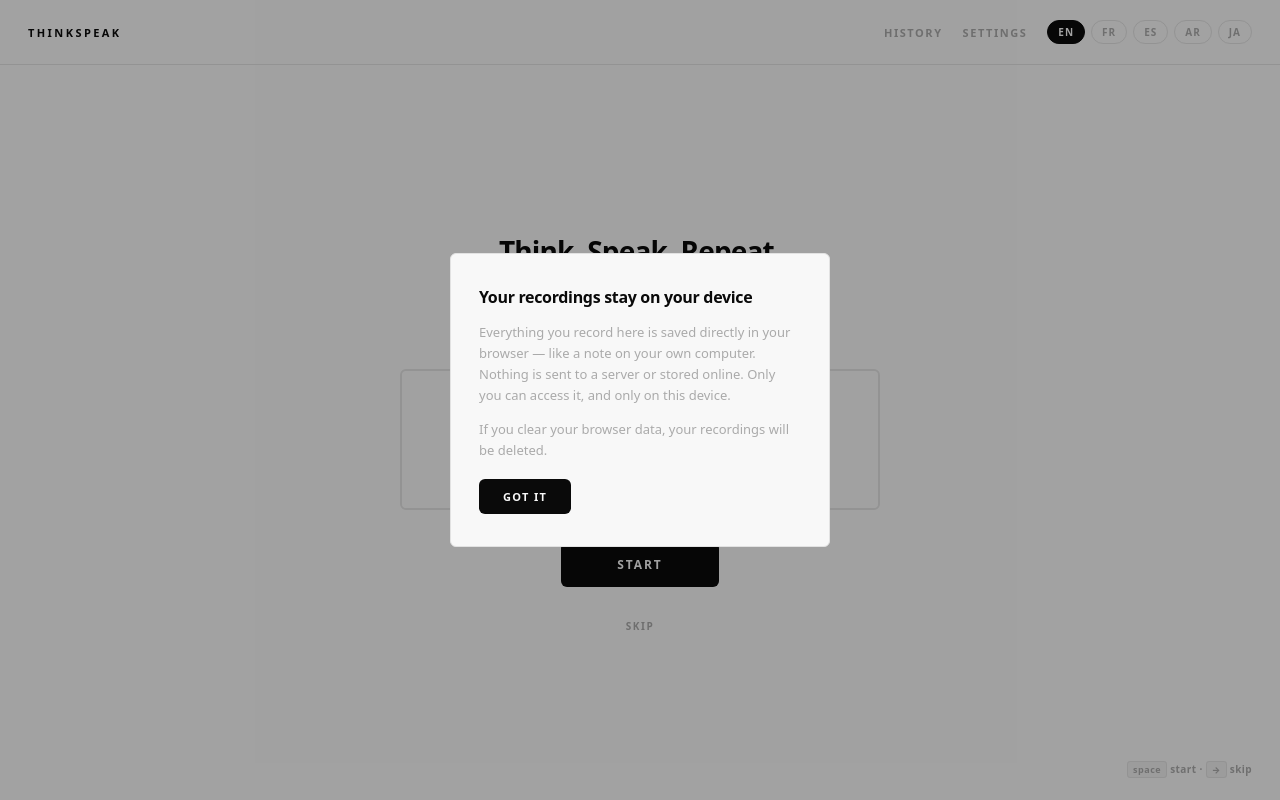
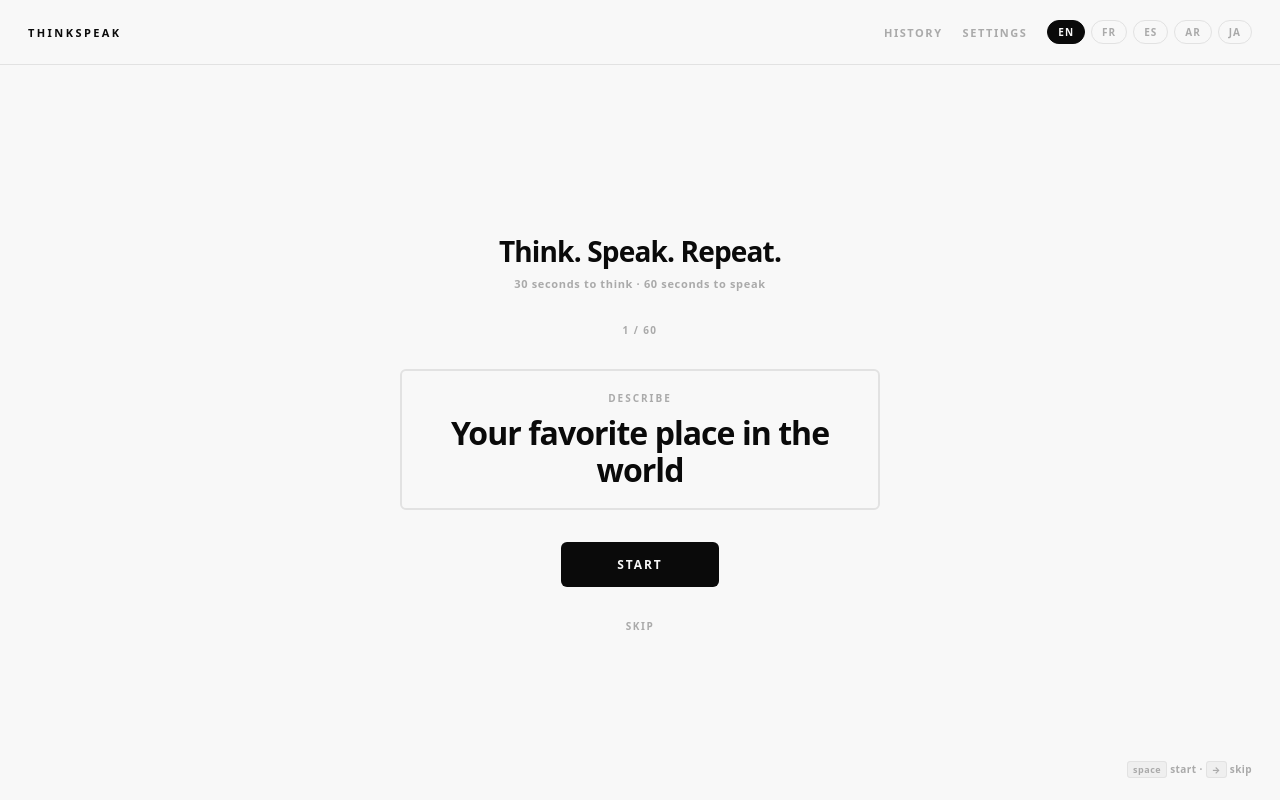
Before and after one commit to hichamcc/thinkspeak, a Next.js app: page / in a window 1280 px wide. Built offline with nearby package versions, Linux system fonts and the light colour scheme.

Commit message:
modal replace

```diff
--- a/app/page.tsx
+++ b/app/page.tsx
@@ -12,7 +12,6 @@ import PhaseTimer from '@/components/practice/PhaseTimer'
 import RecordingControls from '@/components/practice/RecordingControls'
 import Playback from '@/components/practice/Playback'
 import HistoryList from '@/components/practice/HistoryList'
-import StorageNotice from '@/components/practice/StorageNotice'
 import MicModal from '@/components/practice/MicModal'
 
 const THINK_SECS = 30
@@ -31,7 +30,6 @@ export default function PracticePage() {
   const [analyser, setAnalyser] = useState<AnalyserNode | null>(null)
   const [homeStats, setHomeStats] = useState<{ total: number; totalSecs: number } | null>(null)
   const [streak, setStreak]     = useState(0)
-  const [showNotice, setShowNotice]   = useState(false)
   const [showMicModal, setShowMicModal] = useState(false)
   const [noRecord, setNoRecord]       = useState(false)
 
@@ -46,7 +44,6 @@ export default function PracticePage() {
     setQueue(createTopicQueue(saved))
     setStreak(getStreak())
     getStats().then(s => setHomeStats({ total: s.total, totalSecs: s.totalSecs }))
-    if (!localStorage.getItem('storage-notice-seen')) setShowNotice(true)
   }, [])
 
   function switchLang(l: Language) {
@@ -195,12 +192,7 @@ export default function PracticePage() {
     setSessions(prev => prev.filter(s => s.id !== id))
   }
 
-  function dismissNotice() {
-    localStorage.setItem('storage-notice-seen', '1')
-    setShowNotice(false)
-  }
-
-  const inGame    = phase === 'think' || phase === 'speak'
+const inGame    = phase === 'think' || phase === 'speak'
   const totalMins = homeStats ? Math.round(homeStats.totalSecs / 60) : 0
 
   return (
@@ -298,7 +290,6 @@ export default function PracticePage() {
           <HistoryList sessions={sessions} onDeleted={handleSessionDeleted} />
         </div>
       )}
-      {showNotice   && <StorageNotice onClose={dismissNotice} />}
       {showMicModal && <MicModal onRecord={() => confirmRecord(true)} onSkip={() => confirmRecord(false)} />}
     </main>
   )
```
